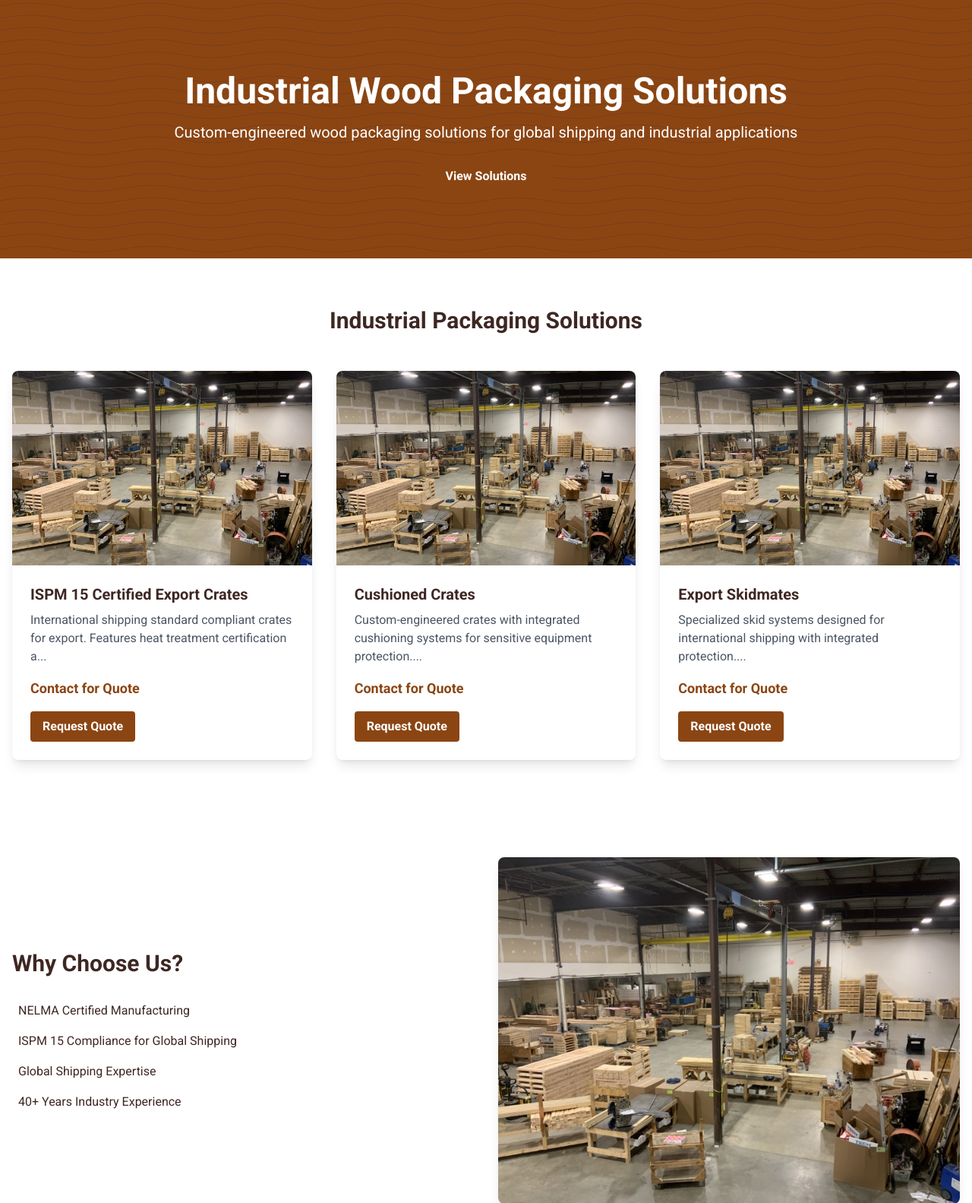
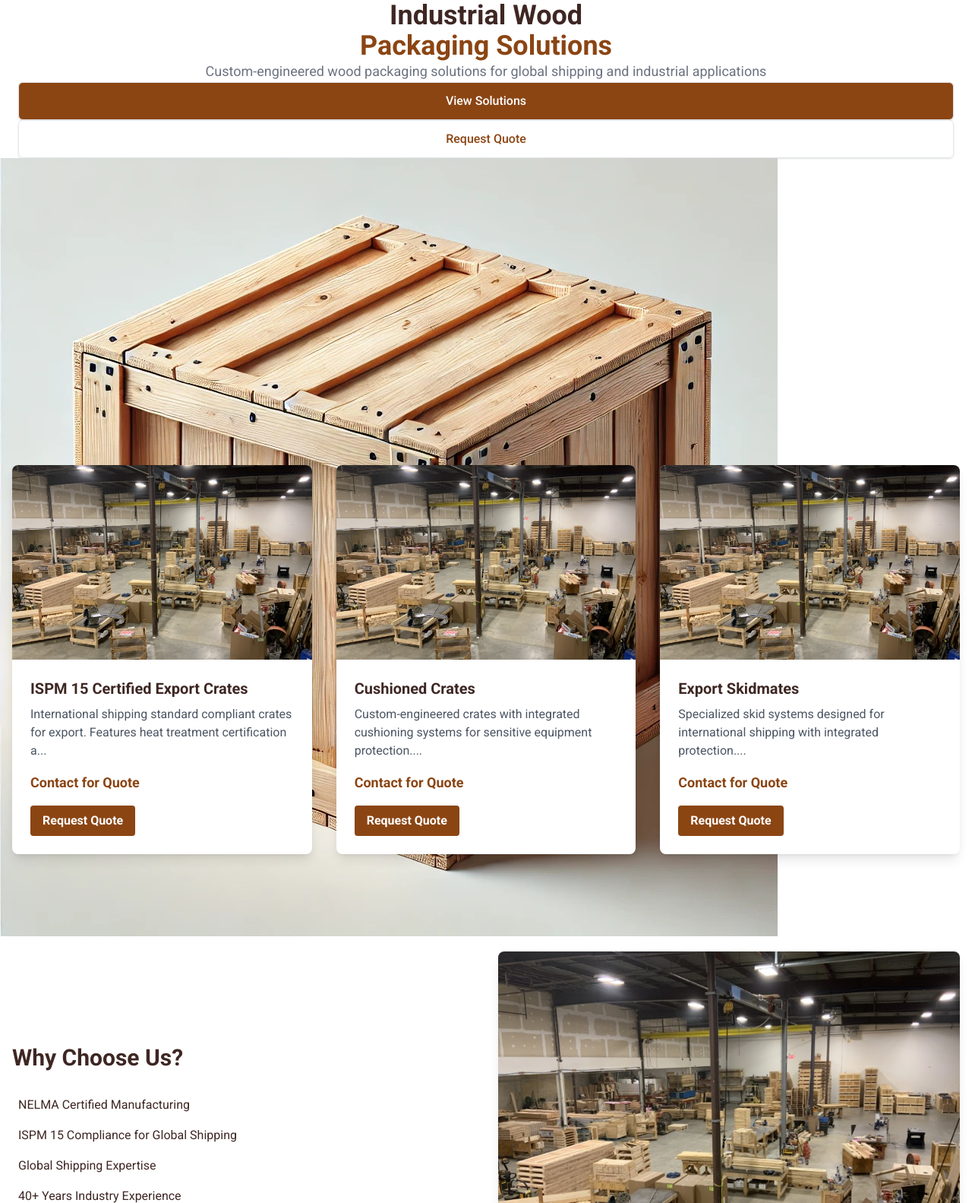
Before and after one commit to ccandelora/ModernWebCrafter, a Flask app: page / in a window 1280 px wide. Shown: the part 64-1647 px from the top of the page at 76% size. Run offline with Flask 3, Linux system fonts and the light colour scheme; some libraries are stand-ins or nearby versions.

Commit message:
trying stuff out

```diff
--- a/templates/index.html
+++ b/templates/index.html
@@ -1,14 +1,32 @@
 {% extends "base.html" %}
 
 {% block content %}
-<div class="relative bg-wood-dark text-white py-24">
-    <div class="absolute inset-0 bg-opacity-80" style="background-image: url('/static/images/wood-texture.svg'); background-size: cover;"></div>
-    <div class="container mx-auto px-4 text-center relative z-10">
-        <h1 class="text-4xl md:text-5xl font-bold mb-4">Industrial Wood Packaging Solutions</h1>
-        <p class="text-xl mb-8">Custom-engineered wood packaging solutions for global shipping and industrial applications</p>
-        <a href="/products" class="bg-wood-brown hover:bg-wood-dark text-white font-bold py-3 px-8 rounded-lg transition duration-300">View Solutions</a>
+    <div class="mx-auto w-full max-w-7xl pb-20 pt-16 text-center lg:py-48 lg:text-left">
+      <div class="px-6 sm:px-8 lg:w-1/2 xl:pr-16">
+        <h1 class="text-4xl font-bold tracking-tight text-gray-900 sm:text-5xl md:text-6xl lg:text-5xl xl:text-6xl">
+          <span class="block xl:inline">Industrial Wood</span>
+          <span class="block text-wood-brown xl:inline">Packaging Solutions</span>
+        </h1>
+        <p class="mx-auto mt-3 max-w-md text-lg text-gray-500 sm:text-xl md:mt-5 md:max-w-3xl">
+          Custom-engineered wood packaging solutions for global shipping and industrial applications
+        </p>
+        <div class="mt-10 sm:flex sm:justify-center lg:justify-start">
+          <div class="rounded-md shadow">
+            <a href="/products" class="flex w-full items-center justify-center rounded-md border border-transparent bg-wood-brown px-8 py-3 text-base font-medium text-white hover:bg-wood-dark md:px-10 md:py-4 md:text-lg">
+              View Solutions
+            </a>
+          </div>
+          <div class="mt-3 rounded-md shadow sm:ml-3 sm:mt-0">
+            <a href="/contact" class="flex w-full items-center justify-center rounded-md border border-transparent bg-white px-8 py-3 text-base font-medium text-wood-brown hover:bg-gray-50 md:px-10 md:py-4 md:text-lg">
+              Request Quote
+            </a>
+          </div>
+        </div>
+      </div>
     </div>
-</div>
+    <div class="relative h-64 w-full sm:h-72 md:h-96 lg:absolute lg:inset-y-0 lg:right-0 lg:h-full lg:w-1/2">
+      <img class="absolute inset-0 size-full object-cover" src="/static/images/wood_crate.jpg" alt="Industrial wood crate packaging">
+    </div>
 
 <div class="container mx-auto px-4 py-16">
     <h2 class="text-3xl font-bold text-center mb-12">Industrial Packaging Solutions</h2>
```
Also changed, not shown: static/images/wood_crate.jpg (added), static/images/wood_crate2.jpg (added).
